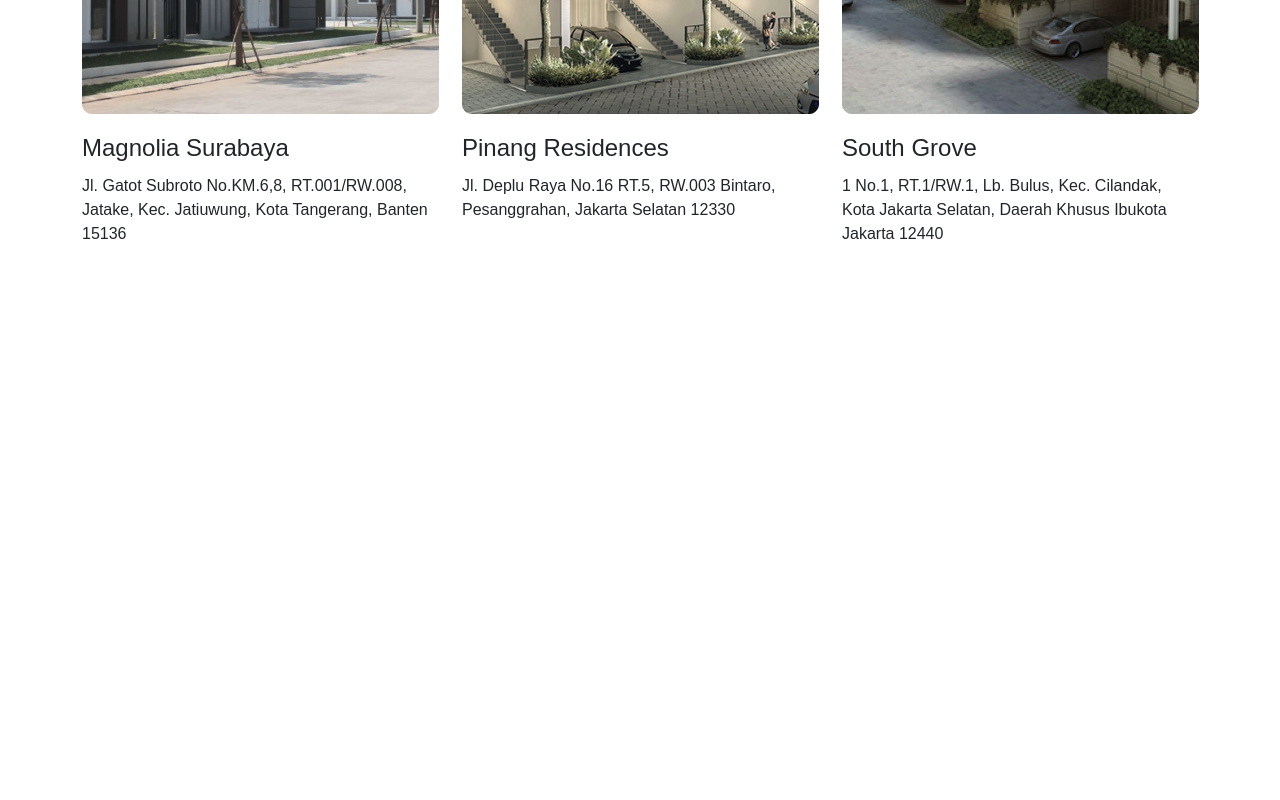
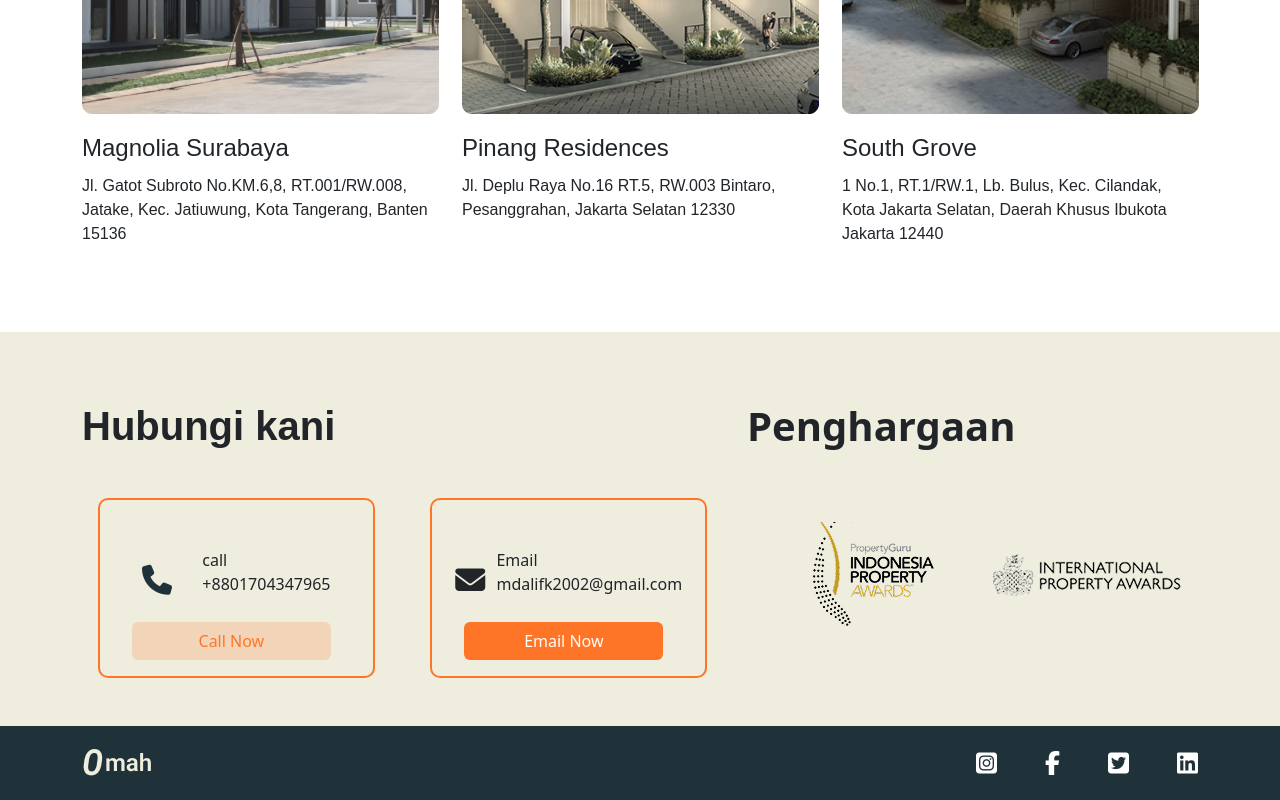
Before and after one commit to mdalifkhandev/0mah, a plain HTML site: page index.html in a window 1280 px wide. Shown: the part 2866-3666 px from the top of the page. Before the commit the page ends 3128 px from the top, so only its background shows below. Drawn offline with nearby package versions, Linux system fonts and the light colour scheme.

Commit message:
footer complit

```diff
--- a/index.html
+++ b/index.html
@@ -216,7 +216,8 @@
                 </div>
                 <div class="col-6">
                     <h1>Bangunan yang dirancang oleh Aristektur Handal</h1>
-                    <p>Tanpa diragukan, properti yang disediakan dalam webiste kami merupakan hasil kerjasama secara profesional dengan para Arsitektur ternama dan Developer yang terpercaya.</p>
+                    <p>Tanpa diragukan, properti yang disediakan dalam webiste kami merupakan hasil kerjasama secara
+                        profesional dengan para Arsitektur ternama dan Developer yang terpercaya.</p>
                     <div class="row justify-content-around ">
                         <button class="btn bg-white col-4"> <i class="fa-solid fa-phone"></i> Hubungi Kami</button>
                         <button class="btn btn-primary col-4">Explore lebih banyak</button>
@@ -246,7 +247,8 @@
                     <div class="col-4">
                         <img src="./assets/image 5.png" alt="">
                         <h2>Magnolia Surabaya</h2>
-                    <p>Jl. Gatot Subroto No.KM.6,8, RT.001/RW.008, Jatake, Kec. Jatiuwung, Kota Tangerang, Banten 15136</p>
+                        <p>Jl. Gatot Subroto No.KM.6,8, RT.001/RW.008, Jatake, Kec. Jatiuwung, Kota Tangerang, Banten
+                            15136</p>
                     </div>
                     <div class="col-4">
                         <img src="./assets/image 6.png" alt="">
@@ -257,7 +259,8 @@
                     <div class="col-4">
                         <img src="./assets/image 7.png" alt="">
                         <h2>South Grove</h2>
-                    <p>1 No.1, RT.1/RW.1, Lb. Bulus, Kec. Cilandak, Kota Jakarta Selatan, Daerah Khusus Ibukota Jakarta 12440</p>
+                        <p>1 No.1, RT.1/RW.1, Lb. Bulus, Kec. Cilandak, Kota Jakarta Selatan, Daerah Khusus Ibukota
+                            Jakarta 12440</p>
                     </div>
                 </div>
             </div>
@@ -268,9 +271,90 @@
 
 
 
-    <!--  Test section start  -->
+    <!--  Hubingi Kami section start  -->
 
-    <!--  Test section end  -->
+
+
+    <div class="hubungi">
+        <div class="container">
+
+            <div class="row">
+                <div class="col-7 mb-5">
+                    <h1 class="font-poppins">Hubungi kani</h1>
+                    <div class="row justify-content-around mt-5">
+                        <div class="col-5 call-card">
+                            <div class="">
+                                <div class="d-flex justify-content-evenly mt-5 align-items-center">
+                                    <i class="fa-solid fa-phone hubphon"></i>
+                                    <p> call <br> +8801704347965 </p>
+                                </div>
+                                <button class="btn call-btn">Call Now</button>
+                            </div>
+                        </div>
+                        <div class="col-5 call-card">
+                            <div class="">
+                                <div class="d-flex justify-content-evenly mt-5 align-items-center">
+                                    <i class="fa-solid fa-envelope hubphon"></i>
+                                    <p> Email <br> mdalifk2002@gmail.com </p>
+                                </div>
+                                <button class="btn email-btn">Email Now</button>
+                            </div>
+                        </div>
+                    </div>
+                </div>
+                <div class="col-5">
+                    <h1>Penghargaan</h1>
+                    <div class="row justify-content-center align-items-center mt-5">
+                        <div class="col-5">
+                            <img src="./assets/image 8.png" alt="">
+                        </div>
+                        <div class="col-5">
+                            <img src="./assets/image 9.png" alt="">
+                        </div>
+
+                    </div>
+                </div>
+
+            </div>
+
+
+        </div>
+    </div>
+
+
+
+
+
+    <!--  Hubingi Kami section end  -->
+
+
+
+
+    <!--  footer section start  -->
+
+    <footer class="footer  text-white py-3">
+        <div class="container">
+            <div class="row align-items-center">
+                <!-- Logo Section -->
+                <div class="col-md-6">
+                    <img src="./assets/Frame 2.png" alt="Logo" class="img-fluid">
+                </div>
+
+                <!-- Social Media Icons -->
+                <div class="col-md-6 d-flex justify-content-end">
+                    <div class="social-icons d-flex gap-5">
+                        <i class="fa-brands fa-square-instagram"></i>
+                        <i class="fa-brands fa-facebook-f"></i>
+                        <i class="fa-brands fa-square-twitter"></i>
+                        <i class="fa-brands fa-linkedin"></i>
+                    </div>
+                </div>
+            </div>
+        </div>
+    </footer>
+
+
+    <!--  footer section end  -->
 
 
 
--- a/style.css
+++ b/style.css
@@ -72,8 +72,8 @@
     padding-left: 6px;
 }
 .card-title {
-    border-left: 4px solid #FF7527; /* বর্ডার রঙ এবং প্রস্থ */
-    padding-left: 20px; /* বর্ডারের কাছাকাছি টেক্সটের মার্জিন */
+    border-left: 4px solid #FF7527;
+    padding-left: 20px;
     border-radius: 1px;
 }
 .fa-arrow-right{
@@ -145,6 +145,7 @@ Residen Berbagai section start
 
 .residen-berbagai{
     margin-top: 70px;
+    margin-bottom: 70px;
 }
 .cards{
     margin-top: 70px;
@@ -160,3 +161,73 @@ Residen Berbagai section start
 Residen Berbagai section end
 ===============================
 */
+
+/*
+==============================
+Hubuing kani section start
+===============================
+*/
+
+
+
+.hubungi{
+    background-color: #eeedde;
+}
+.hubungi .container h1{
+    padding-top: 70px;
+    font-weight: bold;
+}
+.call-card{
+    border: 2px solid #ff7527;
+    border-radius: 10px;
+    height: 180px;
+    width: 243px;
+}
+.call-btn {
+    background-color: rgba(255, 117, 39, 0.2) !important;
+    width: 80%;
+    margin: 10px 20px;
+    color: #FF7527 !important;
+}
+.email-btn {
+    color: white !important;
+    width: 80%;
+    margin: 10px 20px;
+    background-color: #FF7527 !important;
+}
+.hubphon{
+    font-size: 30px;
+}
+
+
+
+/*
+==============================
+Hubuing kani section end
+===============================
+*/
+/*
+==============================
+Footer section end
+===============================
+*/
+
+.footer {
+    background-color: #203239;
+}
+
+.social-icons i {
+    font-size: 24px;
+    color: white;
+    transition: 0.3s;
+}
+
+.social-icons i:hover {
+    color: #FF7527;
+}
+
+/*
+==============================
+Footer section end
+===============================
+*/
```
Also changed, not shown: assets/Frame 2.png (added), assets/image 8.png (added), assets/image 9.png (added). Lines whose indentation alone changed are shown as unchanged.
